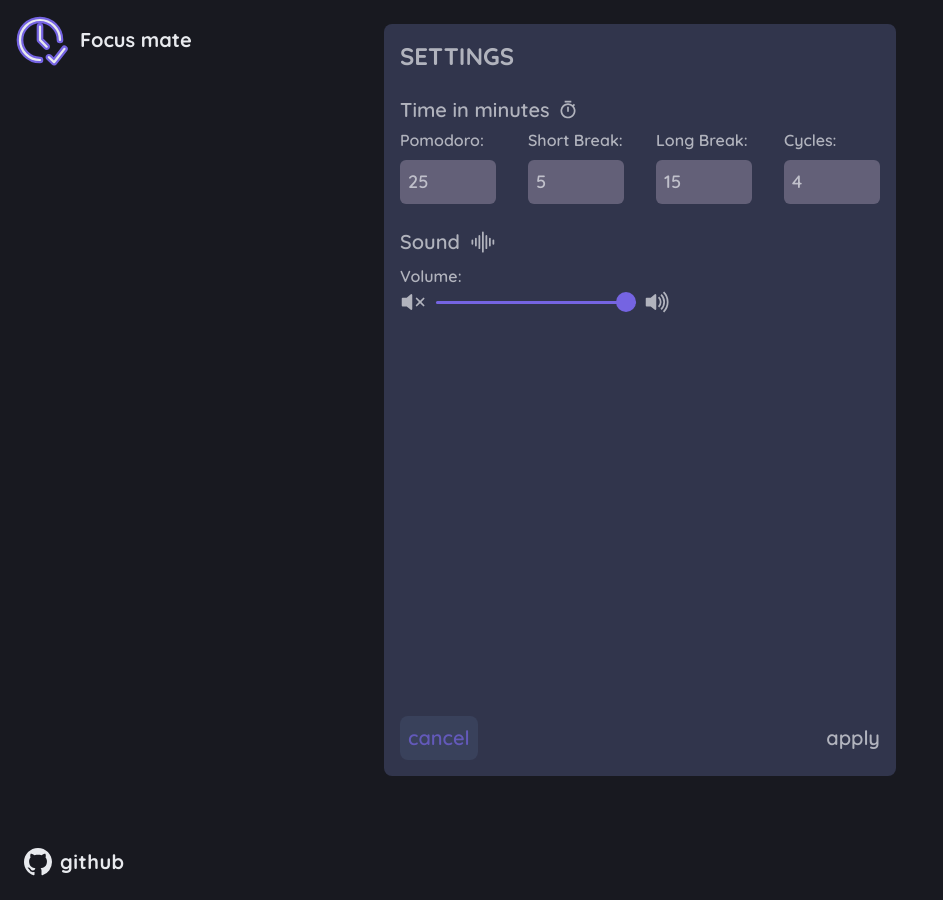
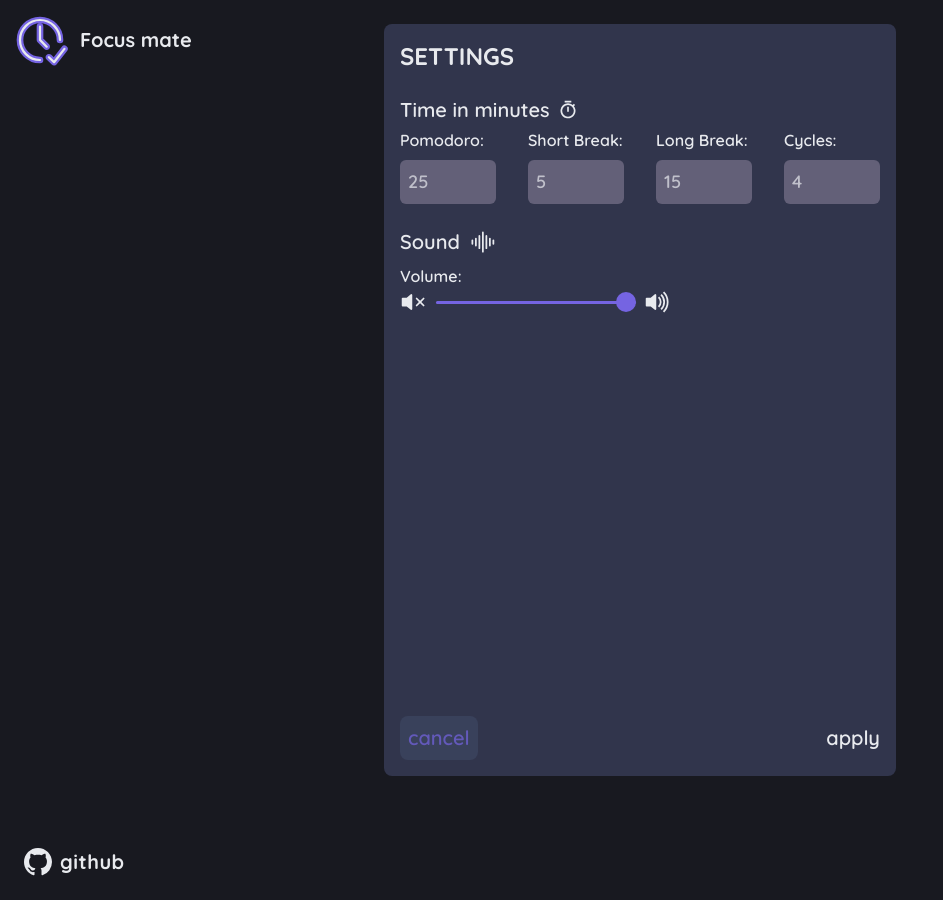
Before and after one commit to Mathh19/focus-mate, a React (Vite) app: page / in a window 1280 px wide. Both pictures are taken after a click on the button "Settings". Shown: the whole page, without its empty margins (0-943 px from the left). Built offline with nearby package versions, Linux system fonts and the light colour scheme.

Commit message:
Fix text colors in Modal making it more visible

```diff
--- a/src/components/Modal/index.tsx
+++ b/src/components/Modal/index.tsx
@@ -67,7 +67,7 @@ export const Modal = () => {
         <div className="fixed inset-0 z-40 flex justify-center px-4">
           <form
             onSubmit={handleSubmit}
-            className="relative z-50 my-6 w-full max-w-lg space-y-6 rounded-lg bg-darkBlue p-4 text-textColor/70"
+            className="relative z-50 my-6 w-full max-w-lg space-y-6 rounded-lg bg-darkBlue p-4 text-textColor"
           >
             <h2 className="mb-2 text-2xl font-bold uppercase">Settings</h2>
             <div>
```
